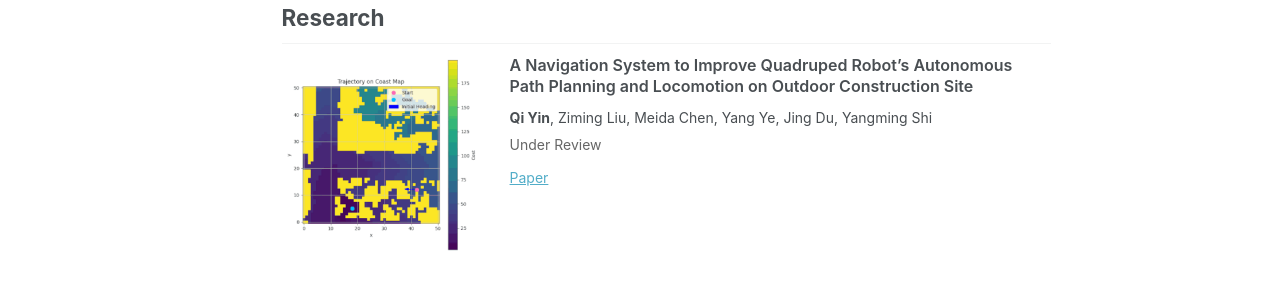
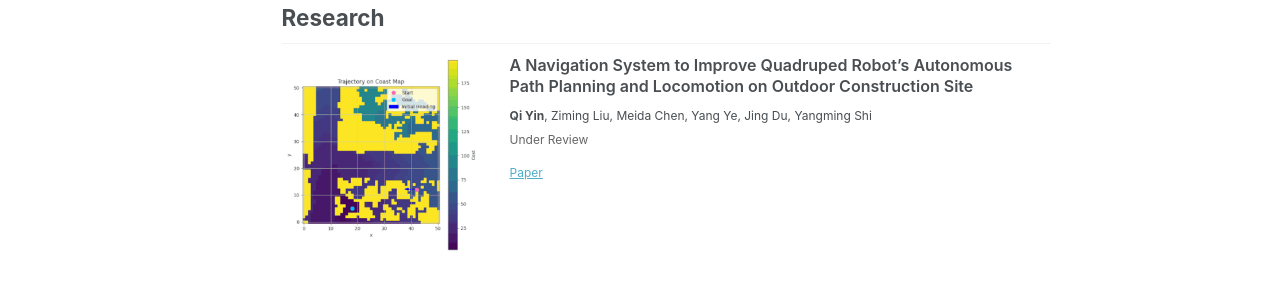
Before and after one commit to Qiii04/Qiii04.github.io, a Jekyll site: the page built from _pages/about.md, in a window 1280 px wide. Shown: the part 588-888 px from the top of the page. Built offline with Jekyll 4.4.1, drawn with Linux system fonts in a browser that asks for light colours; some web fonts are replaced; a script bundle is joined from its source files by our own code; library files that are not in the unit come from our copies.

Commit message:
Update about.md

```diff
--- a/_pages/about.md
+++ b/_pages/about.md
@@ -29,15 +29,15 @@ My interests include:
     <p style="margin: 0 0 10px 0; font-size: 16px; font-weight: 600; line-height: 1.3;">
       A Navigation System to Improve Quadruped Robot’s Autonomous Path Planning and Locomotion on Outdoor Construction Site
     </p>
-    <p style="margin: 0 0 6px 0; font-size: 14px;">
+    <p style="margin: 0 0 6px 0; font-size: 12px;">
       <strong>Qi Yin</strong>, Ziming Liu, Meida Chen, Yang Ye, Jing Du, Yangming Shi
     </p>
-    <p style="margin: 0 0 8px 0; font-size: 14px; color: #666;">
+    <p style="margin: 0 0 8px 0; font-size: 12px; color: #666;">
       Under Review
     </p>
     <!-- links -->
     <p style="margin: 0;">
-      <a href="#" style="font-size: 14px;">Paper</a>
+      <a href="#" style="font-size: 12px;">Paper</a>
     </p>
 
   </div>
```
